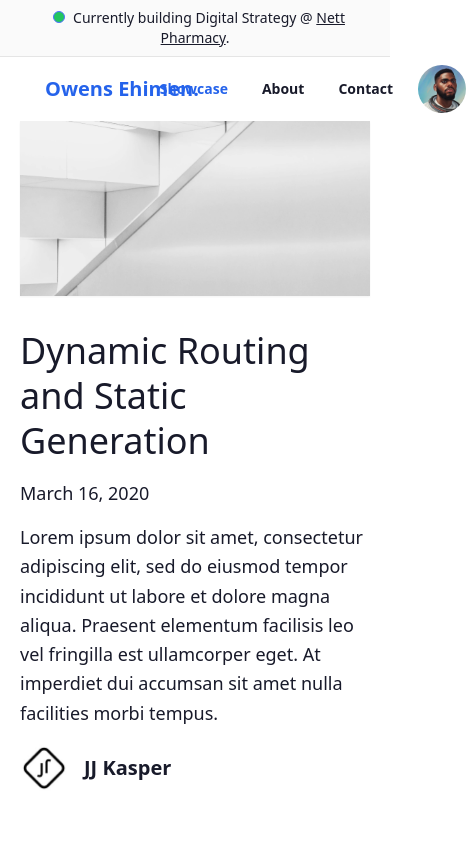
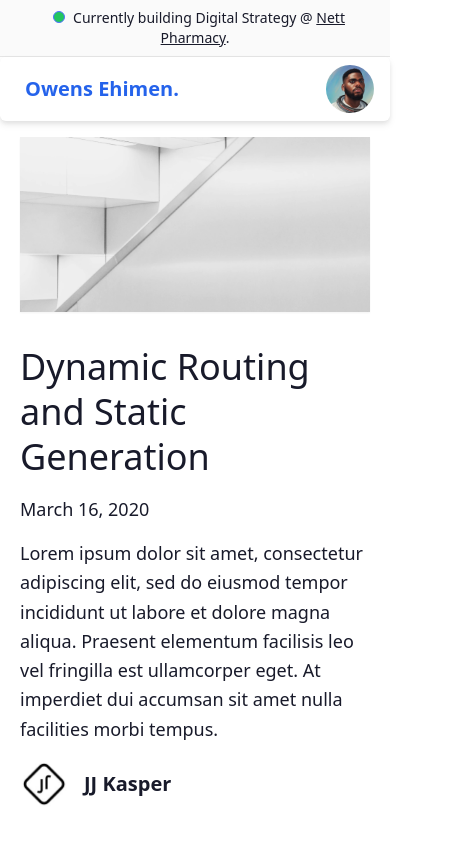
Before and after one commit to ehimen-dev/ehimen_dev, a Next.js app: page / in a window 390 px wide. Shown: the top 844 px of the page, 474 px wide, since content can reach past the window. Built offline with nearby package versions, Linux system fonts and the light colour scheme.

Commit message:
Resposive navbar fix

```diff
--- a/components/container.tsx
+++ b/components/container.tsx
@@ -1,4 +1,3 @@
-import { Navbar } from "./navbar";
 
 type Props = {
   children?: React.ReactNode;
--- a/components/layout.tsx
+++ b/components/layout.tsx
@@ -1,18 +1,18 @@
-import Alert from './alert'
 import Footer from './footer'
 import Meta from './meta'
+import { Navbar } from './navbar'
 
 type Props = {
   preview?: boolean
   children: React.ReactNode
 }
 
-const Layout = ({ preview, children }: Props) => {
+const Layout = ({children }: Props) => {
   return (
     <>
       <Meta />
       <div className="min-h-screen">
-        <Alert preview={preview} />
+      <Navbar />
         <main>{children}</main>
       </div>
       <Footer />
--- a/components/navbar.tsx
+++ b/components/navbar.tsx
@@ -10,7 +10,7 @@ export const Navbar = () => {
     const navItems = [];
     for (let page in SITE_ARCHITECTURE) {
       navItems.push(
-        <div className="flex-1">
+        <div className="hidden sm:flex">
           <a
             className={`btn btn-ghost text-l ${
               HIGHLIGHTED_PAGES.includes(page) ? "text-blue-600" : ""
@@ -26,7 +26,7 @@ export const Navbar = () => {
   };
 
   return (
-    <div className="navbar bg-base-100 sticky top-0 z-50">
+    <div className="navbar bg-base-100 sticky top-0 z-50 drop-shadow-md mb-4 rounded-md">
       <div className="flex-1">
         <a className="btn btn-ghost text-xl text-blue-600" href="/">{`${SITE_TITLE}`}</a>
       </div>
--- a/pages/index.tsx
+++ b/pages/index.tsx
@@ -6,7 +6,7 @@ import { getAllPosts } from '../lib/api'
 import Head from 'next/head'
 import { CMS_NAME } from '../lib/constants'
 import Post from '../interfaces/post'
-import { Navbar } from '../components/navbar'
+import Alert from '../components/alert'
 
 type Props = {
   allPosts: Post[]
@@ -17,12 +17,12 @@ export default function Index({ allPosts }: Props) {
   const morePosts = allPosts.slice(1)
   return (
     <>
+    <Alert />
       <Layout>
         <Head>
           <title>{`Next.js Blog Example with ${CMS_NAME}`}</title>
         </Head>
         <Container>
-          <Navbar />
           {heroPost && (
             <HeroPost
               title={heroPost.title}
--- a/pages/posts/[slug].tsx
+++ b/pages/posts/[slug].tsx
@@ -2,7 +2,6 @@ import { useRouter } from 'next/router'
 import ErrorPage from 'next/error'
 import Container from '../../components/container'
 import PostBody from '../../components/blog/post-body'
-import Header from '../../components/header'
 import PostHeader from '../../components/blog/post-header'
 import Layout from '../../components/layout'
 import { getPostBySlug, getAllPosts } from '../../lib/api'
@@ -11,7 +10,6 @@ import Head from 'next/head'
 import { CMS_NAME } from '../../lib/constants'
 import markdownToHtml from '../../lib/markdownToHtml'
 import type PostType from '../../interfaces/post'
-import { Navbar } from '../../components/navbar'
 
 type Props = {
   post: PostType
@@ -28,7 +26,6 @@ export default function Post({ post, morePosts, preview }: Props) {
   return (
     <Layout preview={preview}>
       <Container>
-        <Navbar />
         {router.isFallback ? (
           <PostTitle>Loading…</PostTitle>
         ) : (
```
